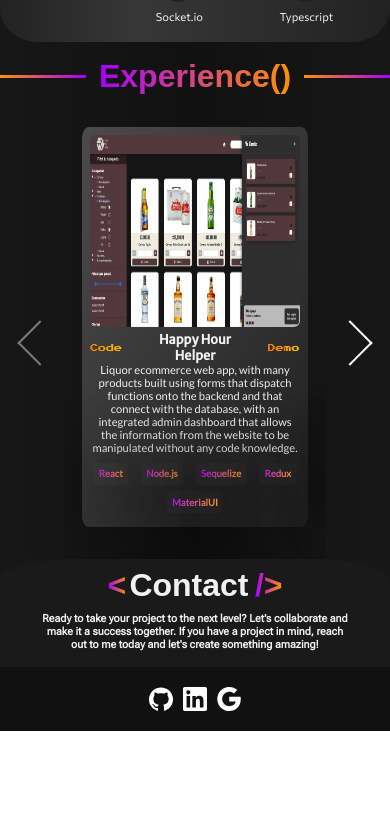
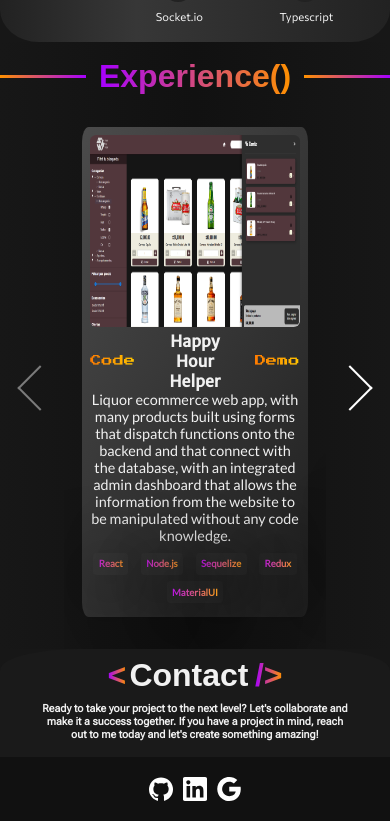
Before and after one commit to Loloming/Portafolio, a React (Vite) app in the folder client/: page / in a window 390 px wide. Shown: the part 659-1480 px from the top of the page. Before the commit the page ends 1390 px from the top, so only its background shows below. Built offline with nearby package versions, Linux system fonts and the light colour scheme; a web font is replaced by a local one.

Commit message:
fix: card description font-size incremented

```diff
--- a/client/src/components/Card/Card.module.css
+++ b/client/src/components/Card/Card.module.css
@@ -175,21 +175,21 @@
     }
 
     .card_name {
-        font-size: .8rem;
+        font-size: 1rem;
         text-align: center;
     }
 
     .card_description {
-        font-size: .7rem;
+        font-size: .9rem;
         margin-bottom: .5rem;
     }
 
     .anchor {
-        font-size: .5rem;
+        font-size: .7rem;
     }
 
     .no_anchor {
-        font-size: .5rem;
+        font-size: .7rem;
     }
 
     .card_technology {
```
